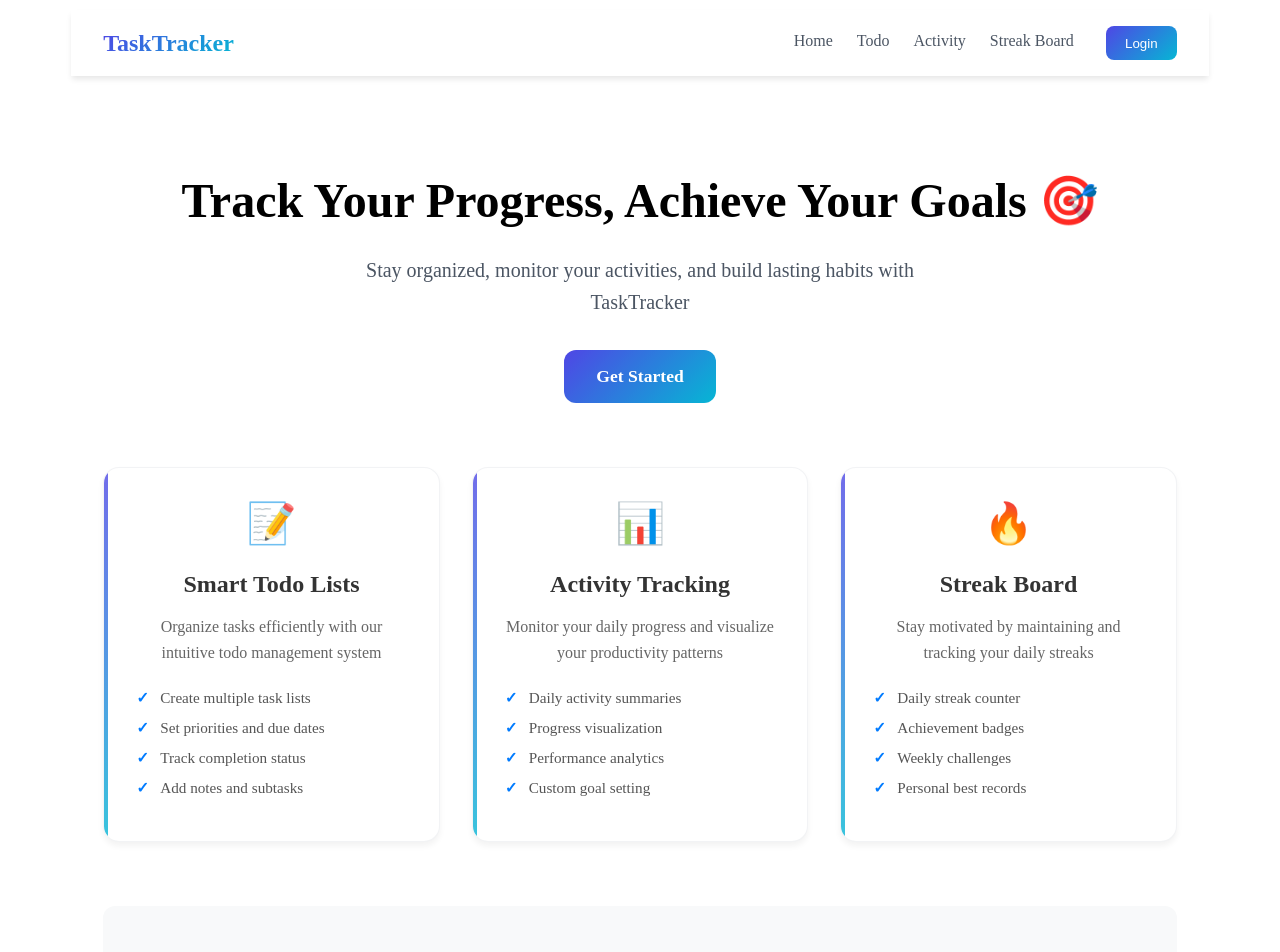
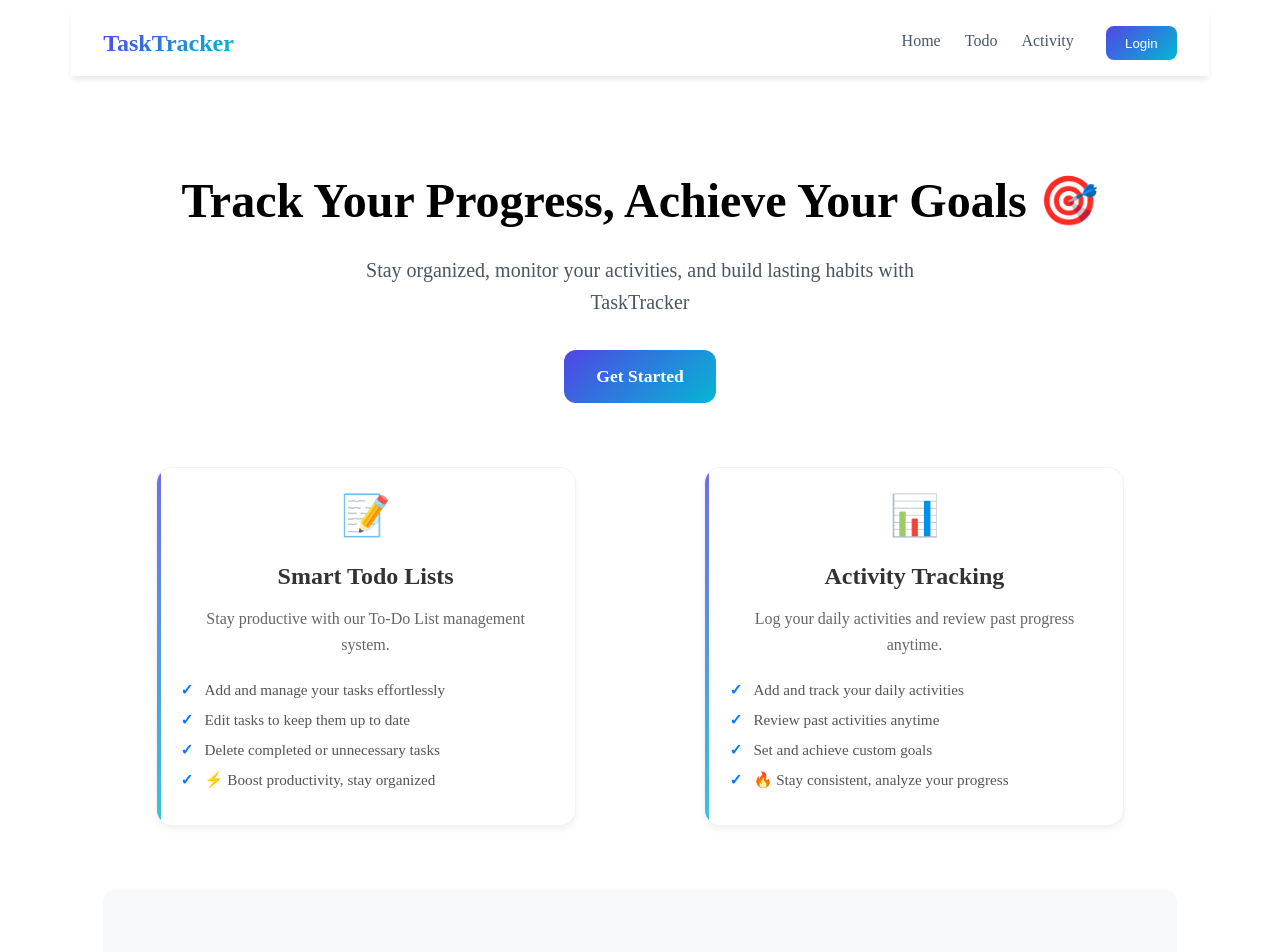
Before and after one commit to syedmohammedumarumar/Productivity-Tracker-MERN-Stack, a React (Vite) app in the folder frontend/: page / in a window 1280 px wide. Shown: the top 952 px of the page. Built offline with nearby package versions, Linux system fonts and the light colour scheme.

Commit message:
completed todos and activity

```diff
--- a/frontend/src/App.jsx
+++ b/frontend/src/App.jsx
@@ -5,6 +5,7 @@ import Home from './pages/Home/Home'
 import Todo from './pages/Todo/Todo'
 import './App.css'
 import Activity from './pages/Activity/Activity'
+import Grid from './pages/Grid/Grid'
 
 // Set axios defaults
 axios.defaults.baseURL = 'http://localhost:4000'
--- a/frontend/src/components/Activities/Activities.css
+++ b/frontend/src/components/Activities/Activities.css
@@ -99,12 +99,19 @@
 }
 
 .modal {
+  position: fixed;
+  top: 50%;
+  left: 50%;
+  transform: translate(-50%, -50%);
+  min-width: 300px;  /* Set a minimum width */
+  min-height: 200px; /* Set a minimum height */
+  max-width: 40%;  /* Prevent it from being too wide */
+  max-height: 80vh; /* Prevent full height */
   background-color: white;
+  padding: 20px;
   border-radius: 8px;
-  width: 90%;
-  max-width: 500px;
-  box-shadow: 0 2px 10px rgba(0, 0, 0, 0.1);
-  z-index: 1001;
+  box-shadow: 0 4px 10px rgba(0, 0, 0, 0.3);
+  overflow: auto; /* Allow scrolling if content exceeds */
 }
 
 .modal-header {
@@ -211,6 +218,7 @@
 
 /* Media Queries for Responsiveness */
 @media (max-width: 768px) {
+
   .calendar-view {
     grid-template-columns: 1fr;
   }
--- /dev/null
+++ b/frontend/src/components/ActivityGrid/ActivityGrid.css
@@ -0,0 +1,35 @@
+.progress-tracker {
+    max-width: 1000px;
+    margin: 0 auto;
+    padding: 20px;
+    background-color: #1a1a1a;
+    color: white;
+    font-family: Arial, sans-serif;
+  }
+
+  .contribution-graph {
+    display: grid;
+    grid-template-columns: repeat(53, 1fr);
+    gap: 2px;
+  }
+
+  .day-box {
+    width: 10px;
+    height: 10px;
+    border-radius: 2px;
+  }
+
+  .day-box.active {
+    background-color: #4CAF50;
+    animation: pulse 0.5s;
+  }
+
+  .day-box.inactive {
+    background-color: #2a2a2a;
+  }
+
+  @keyframes pulse {
+    0% { transform: scale(1); }
+    50% { transform: scale(1.1); }
+    100% { transform: scale(1); }
+  }
--- /dev/null
+++ b/frontend/src/components/ActivityGrid/ActivityGrid.jsx
@@ -0,0 +1,51 @@
+import React, { useEffect, useState } from 'react';
+import axios from 'axios';
+import './ActivityGrid.css';
+
+const ActivityBox = ({ active }) => {
+  const [blink, setBlink] = useState(false);
+
+  useEffect(() => {
+    if (active) {
+      setBlink(true);
+      const timer = setTimeout(() => setBlink(false), 1000);
+      return () => clearTimeout(timer);
+    }
+  }, [active]);
+
+  return (
+    <div className={`day-box ${active ? 'active' : 'inactive'} ${blink ? 'blink' : ''}`}></div>
+  );
+};
+
+const ActivityGrid = () => {
+  const [activities, setActivities] = useState([]);
+
+  useEffect(() => {
+    const fetchActivities = async () => {
+      const response = await axios.get('/api/activities/get');
+      setActivities(response.data);
+    };
+
+    fetchActivities();
+  }, []);
+
+  const days = Array.from({ length: 365 }, (_, i) => {
+    const date = new Date();
+    date.setDate(date.getDate() - i);
+    return date;
+  }).reverse();
+
+  return (
+    <div className="progress-tracker">
+      <div className="contribution-graph">
+        {days.map((day, index) => {
+          const activity = activities.find(activity => new Date(activity.date).toDateString() === day.toDateString());
+          return <ActivityBox key={index} active={!!activity} />;
+        })}
+      </div>
+    </div>
+  );
+};
+
+export default ActivityGrid;
--- a/frontend/src/components/HeroContent/HeroContent.css
+++ b/frontend/src/components/HeroContent/HeroContent.css
@@ -60,15 +60,16 @@
 }
 
 .features-grid {
-  display: grid;
-  grid-template-columns: repeat(3, 1fr);
-  gap: 2rem;
-  margin-top: 4rem;
+  display: flex;
+  flex-wrap: wrap;
+  justify-content: center;
+  gap: 1.5rem;
 }
-
 .feature-card {
+  max-width: 370px; /* Reduce the card width */
+  width: 100%; /* Ensure it remains responsive */
   background: white;
-  padding: 2rem;
+  padding: 1.5rem; /* Reduce padding slightly */
   border-radius: 16px;
   text-align: center;
   box-shadow: 0 4px 6px rgba(0, 0, 0, 0.05);
@@ -76,7 +77,10 @@
   border: 1px solid rgba(229, 231, 235, 0.5);
   position: relative;
   overflow: hidden;
+  margin: 0 auto; /* Center the cards */
 }
+
+
 
 .feature-card::before {
   content: '';
@@ -115,7 +119,7 @@
   list-style: none;
   padding: 0;
   margin: 1.5rem 0 0 0;
-  text-align: left;
+  text-align: center;
 }
 
 .feature-list li {
--- a/frontend/src/components/HeroContent/HeroContent.jsx
+++ b/frontend/src/components/HeroContent/HeroContent.jsx
@@ -20,44 +20,39 @@ const HeroContent = () => {
       <div className="feature-card">
   <div className="feature-icon">📝</div>
   <h3>Smart Todo Lists</h3>
-          <p>Organize tasks efficiently with our intuitive todo management system</p>
+  <p>Stay productive with our To-Do List management system.</p>
   <ul className="feature-list">
-            <li>Create multiple task lists</li>
-            <li>Set priorities and due dates</li>
-            <li>Track completion status</li>
-            <li>Add notes and subtasks</li>
+    <li>Add and manage your tasks effortlessly</li>
+    <li>Edit tasks to keep them up to date</li>
+    <li>Delete completed or unnecessary tasks</li>
+    <li>⚡ Boost productivity, stay organized</li>
   </ul>
+
 </div>
+
 
 <div className="feature-card">
   <div className="feature-icon">📊</div>
   <h3>Activity Tracking</h3>
-          <p>Monitor your daily progress and visualize your productivity patterns</p>
+  <p>Log your daily activities and review past progress anytime.</p>
   <ul className="feature-list">
-            <li>Daily activity summaries</li>
-            <li>Progress visualization</li>
-            <li>Performance analytics</li>
-            <li>Custom goal setting</li>
+    <li>Add and track your daily activities</li>
+    <li>Review past activities anytime</li>
+    <li>Set and achieve custom goals</li>
+    <li>🔥 Stay consistent, analyze your progress</li>
   </ul>
+
 </div>
 
-        <div className="feature-card">
-          <div className="feature-icon">🔥</div>
-          <h3>Streak Board</h3>
-          <p>Stay motivated by maintaining and tracking your daily streaks</p>
-          <ul className="feature-list">
-            <li>Daily streak counter</li>
-            <li>Achievement badges</li>
-            <li>Weekly challenges</li>
-            <li>Personal best records</li>
-          </ul>
-        </div>
+
+
       </div>
 
       <div className="features-cta">
         <h2>Ready to boost your productivity?</h2>
-        <p>Join thousands of users who have improved their task management</p>
-        <Link to="/register" className="cta-button primary">Start Free Trial</Link>
+        <p> ✨ Elevate their learning and master time management.</p>
+        <p className="login-message">🔒 Please log in to access these features.</p>
+        <Link to="/todo" className="cta-button primary">Start Free Trial</Link>
       </div>
     </div>
   );
--- a/frontend/src/components/LoginPopup/LoginPopup.css
+++ b/frontend/src/components/LoginPopup/LoginPopup.css
@@ -8,7 +8,7 @@
   display: flex;
   justify-content: center;
   align-items: center;
-  z-index: 1000;
+  z-index: 10002;
   animation: fadeIn 0.3s ease-in-out;
 }
 
--- a/frontend/src/components/Navbar/Navbar.jsx
+++ b/frontend/src/components/Navbar/Navbar.jsx
@@ -71,7 +71,6 @@ const Navbar = () => {
             <Link to="/" onClick={handleLinkClick}>Home</Link>
             <Link to="/todo" onClick={handleLinkClick}>Todo</Link>
             <Link to="/activity" onClick={handleLinkClick}>Activity</Link>
-            <Link to="/streak-board" onClick={handleLinkClick}>Streak Board</Link>
           </div>
 
           <div className="auth-section">
--- a/frontend/src/components/Todos/Todos.css
+++ b/frontend/src/components/Todos/Todos.css
@@ -170,7 +170,7 @@
 
   .modal input,
   .modal textarea {
-    width: 100%;
+    width: 90%;
     padding: 0.8rem;
     margin-bottom: 1rem;
     border: 1px solid #ddd;
--- a/frontend/src/components/Todos/Todos.jsx
+++ b/frontend/src/components/Todos/Todos.jsx
@@ -102,7 +102,7 @@ const Todos = () => {
     <div className="todo-container">
       <h1 className="todo-title">Todo List</h1>
 
-      {error && <div className="error-message">{error}</div>}
+      {error && <div className="error-message">{error} please Login</div>}
 
       <button
         className="add-todo-btn"
--- /dev/null
+++ b/frontend/src/pages/Grid/Grid.jsx
@@ -0,0 +1,14 @@
+import React from 'react'
+import Navbar from '../../components/Navbar/Navbar'
+import ActivityGrid from '../../components/ActivityGrid/ActivityGrid'
+
+const Grid = () => {
+  return (
+    <div>
+      <Navbar/>
+      {/* <ActivityGrid/> */}
+    </div>
+  )
+}
+
+export default Grid
```
Also changed, not shown: frontend/src/assets/Screenshot 2025-02-06 215451.png (added), 1 other file (tests, documents, lock files or other folders). Lines whose indentation alone changed are shown as unchanged.
